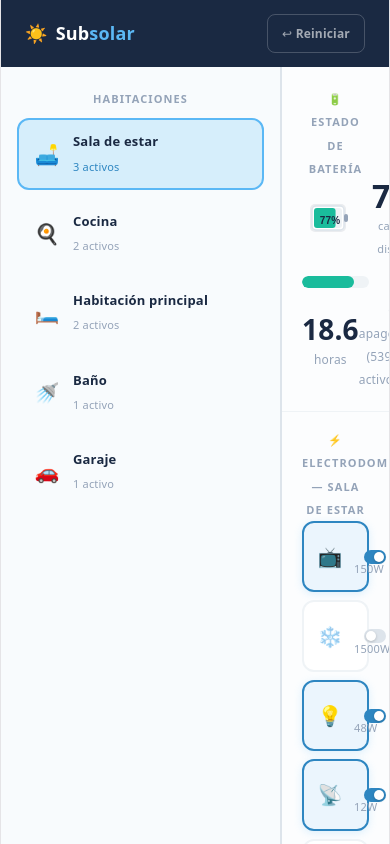
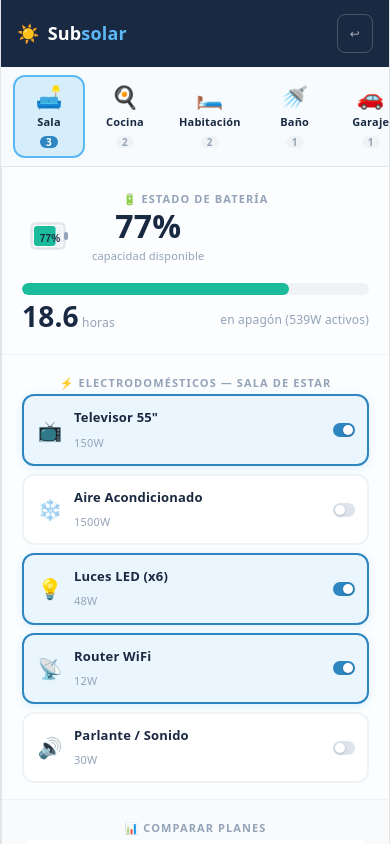
Before and after one commit to pangar03/subsolar-user-fit, a React (Vite) app: page / in a window 390 px wide. Shown: the top 844 px of the page. Built offline with nearby package versions, Linux system fonts and the light colour scheme.

Commit message:
fix: add responsiveness

```diff
--- a/src/components/RoomPanel/RoomPanel.jsx
+++ b/src/components/RoomPanel/RoomPanel.jsx
@@ -3,38 +3,53 @@ import { useSubsolar, ROOMS_DATA } from "../../contexts/SubsolarContext";
 /**
  * RoomPanel
  *
- * Left sidebar of the Simulator. Lists every room as a selectable button.
- * Reads currentRoom, roomCounts, and selectRoom from context.
+ * Renders room selector buttons in two visual modes, controlled by
+ * CSS breakpoints — no JS layout switching needed:
  *
- * Original CSS translated:
- *   .rooms-panel    → flex col, white/90 bg, backdrop-blur, right border, overflow-y-auto
- *   .rooms-title    → 11px uppercase label
- *   .room-btn       → flex row, 2px transparent border, default / hover / active states
- *   .room-emoji     → 20px, fixed 32px wide
- *   .room-name      → 13px bold navy
- *   .room-active-count → 11px gray-400, sky-dark when active
+ *   MOBILE  (< md):
+ *   ┌──────────────────────────────────────────────┐
+ *   │ 🛋️        🍳        🛏️        🚿       🚗   │  ← horizontal scroll strip
+ *   │ Sala    Cocina   Habitación  Baño   Garaje  │     each button stacks emoji + name
+ *   └──────────────────────────────────────────────┘
+ *
+ *   DESKTOP (≥ md):
+ *   ┌──────────┐
+ *   │ HABITA…  │
+ *   │ ─────    │
+ *   │ 🛋️ Sala  │  ← vertical sidebar, full labels + active-count badge
+ *   │ 🍳 Coc…  │
+ *   │ 🛏️ Hab…  │
+ *   │ 🚿 Baño  │
+ *   │ 🚗 Gar…  │
+ *   └──────────┘
+ *
+ * No props needed — layout is fully driven by Tailwind breakpoint classes.
+ * All state comes from context (currentRoom, roomCounts, selectRoom).
  */
 const RoomPanel = () => {
     const { currentRoom, roomCounts, selectRoom } = useSubsolar();
-
     const rooms = Object.entries(ROOMS_DATA);
 
     return (
         /*
-            .rooms-panel
-            background: rgba(255,255,255,0.9); backdrop-filter: blur(10px);
-            border-right: 1px solid #DDE4EB;
-            padding: 20px 16px; overflow-y: auto;
-            display: flex; flex-direction: column; gap: 8px;
+            MOBILE:   flex-row, horizontal scroll, fixed height, border-bottom
+                      shrink-0 so it never collapses and AppliancePanel gets the rest
+            DESKTOP:  flex-col, vertical scroll, fixed width (set by parent grid), border-right
+
+            bg + backdrop-blur are the same in both modes.
         */
-        <div className="flex flex-col gap-2 px-4 py-5 overflow-y-auto bg-white/90 backdrop-blur-[10px] border-r border-[#DDE4EB]">
-            {/*
-                .rooms-title
-                font-size:11px; font-weight:700; letter-spacing:0.1em;
-                text-transform:uppercase; color:#94A3B8;
-                padding: 0 4px; margin-bottom:4px;
-            */}
-            <p className="text-[11px] font-bold tracking-[0.1em] uppercase text-[#94A3B8] px-1 mb-1">
+        <div
+            className="
+                shrink-0
+                flex flex-row gap-1 overflow-x-auto overflow-y-hidden
+                px-3 py-2 border-b border-[#DDE4EB]
+                md:flex-col md:gap-2 md:overflow-x-hidden md:overflow-y-auto
+                md:px-4 md:py-5 md:border-b-0 md:border-r md:border-[#DDE4EB]
+                bg-white/90 backdrop-blur-[10px]
+            "
+        >
+            {/* Section label — hidden on mobile (no room), visible on desktop */}
+            <p className="hidden md:block text-[11px] font-bold tracking-[0.1em] uppercase text-[#94A3B8] px-1 mb-1 shrink-0">
                 Habitaciones
             </p>
 
@@ -43,27 +58,24 @@ const RoomPanel = () => {
                 const count = roomCounts[roomId] ?? 0;
 
                 return (
-                    /*
-                        .room-btn (base)
-                        display:flex; align-items:center; gap:10px;
-                        padding:10px 12px; border-radius:12px; cursor:pointer;
-                        border: 2px solid transparent; background:transparent;
-                        width:100%; text-align:left; transition:all 0.2s;
-
-                        :hover → background: #F8FAFB;
-
-                        .room-btn.active
-                        background: #D6EEFB; border-color: #5BB8F5;
-                    */
                     <button
                         key={roomId}
                         onClick={() => selectRoom(roomId)}
                         className={`
-                            flex items-center gap-[10px]
-                            px-3 py-[10px] rounded-[12px]
-                            border-2 w-full text-left
-                            font-jakarta cursor-pointer
-                            transition-all duration-200
+                            cursor-pointer font-jakarta transition-all duration-200
+                            border-2 rounded-[12px]
+
+                            /* ── MOBILE: compact vertical stack ── */
+                            flex-col items-center justify-center gap-0.5
+                            flex shrink-0
+                            px-3 py-2 min-w-[72px]
+                            text-center
+
+                            /* ── DESKTOP: horizontal row with full info ── */
+                            md:flex-row md:items-center md:gap-[10px]
+                            md:w-full md:text-left
+                            md:px-3 md:py-[10px] md:min-w-0
+
                             ${
                                 isActive
                                     ? "bg-[#D6EEFB] border-[#5BB8F5]"
@@ -72,40 +84,76 @@ const RoomPanel = () => {
                         `}
                     >
                         {/*
-                            .room-emoji
-                            font-size:20px; width:32px; text-align:center;
+                            Emoji:
+                            Mobile  → slightly larger, centred
+                            Desktop → fixed 32px container, centred
                         */}
-                        <span className="text-[20px] w-8 text-center shrink-0">
+                        <span className="text-[22px] md:text-[20px] md:w-8 md:text-center shrink-0">
                             {room.emoji}
                         </span>
 
                         {/*
-                            .room-info → flex:1
+                            Text wrapper:
+                            Mobile  → just the short room name, small, centred
+                            Desktop → name + active-count badge stacked
                         */}
                         <div className="flex-1 min-w-0">
-                            {/*
-                                .room-name
-                                font-size:13px; font-weight:700; color:#1A2942; display:block;
-                            */}
-                            <span className="block text-[13px] font-bold text-[#1A2942] truncate">
-                                {room.label}
+                            <span
+                                className={`
+                                    block font-bold text-[#1A2942] truncate
+                                    text-[11px] md:text-[13px]
+                                `}
+                            >
+                                {/*
+                                    Mobile: show a short version of the label to save space.
+                                    "Habitación principal" → "Hab." etc.
+                                    We use the ROOMS_DATA key as the short label on mobile.
+                                    On desktop show the full label.
+                                */}
+                                <span className="md:hidden">
+                                    {room.label.split(" ")[0]}
+                                </span>
+                                <span className="hidden md:inline">
+                                    {room.label}
+                                </span>
                             </span>
 
                             {/*
-                                .room-active-count
-                                font-size:11px; color:#94A3B8; display:block; margin-top:1px;
-                                .room-btn.active .room-active-count → color:#2E86C1;
+                                Active-count badge — hidden on mobile to save space,
+                                shown on desktop below the room name.
                             */}
                             <span
-                                className={`block text-[11px] mt-px ${
-                                    isActive
-                                        ? "text-[#2E86C1]"
-                                        : "text-[#94A3B8]"
-                                }`}
+                                className={`
+                                    hidden md:block text-[11px] mt-px
+                                    ${isActive ? "text-[#2E86C1]" : "text-[#94A3B8]"}
+                                `}
                             >
                                 {count} {count === 1 ? "activo" : "activos"}
                             </span>
                         </div>
+
+                        {/*
+                            Mobile-only active-count dot — a small coloured circle
+                            in the top-right of the button when count > 0, so the
+                            user gets feedback without needing the text label.
+                            Hidden on desktop (the text badge handles it there).
+                        */}
+                        {count > 0 && (
+                            <span
+                                className={`
+                                    md:hidden
+                                    text-[10px] font-bold rounded-full
+                                    px-1.5 py-px leading-none
+                                    ${
+                                        isActive
+                                            ? "bg-[#2E86C1] text-white"
+                                            : "bg-[#EFF3F6] text-[#94A3B8]"
+                                    }
+                                `}
+                            >
+                                {count}
+                            </span>
+                        )}
                     </button>
                 );
             })}
--- a/src/components/Simulator/Simulator.jsx
+++ b/src/components/Simulator/Simulator.jsx
@@ -5,20 +5,35 @@ import AppliancePanel from "../AppliancePanel/AppliancePanel";
 /**
  * Simulator
  *
- * Top-level screen for the simulator. Composes:
- *   - A sticky header (logo, profile chip, restart button)
- *   - A two-column body: RoomPanel (left) | AppliancePanel (right)
+ * Mobile-first responsive layout:
  *
- * The isometric center column from the original has been intentionally removed.
- * The two-column layout fills the full viewport height below the header.
+ *   MOBILE  (default, < md / 768px)
+ *   ┌─────────────────────────────┐
+ *   │         Header              │  sticky, full width
+ *   ├─────────────────────────────┤
+ *   │   RoomPanel (horizontal     │  horizontal scroll tab bar,
+ *   │   scroll tab strip)         │  fixed height, shrink-0
+ *   ├─────────────────────────────┤
+ *   │                             │
+ *   │   AppliancePanel            │  flex-1, scrolls vertically
+ *   │                             │
+ *   └─────────────────────────────┘
  *
- * Original CSS translated:
- *   #sim-screen     → background:#B8D4E8; flex-direction:column; min-height:100vh;
- *   .sim-header     → navy bg; padding:14px 24px; flex row space-between; shrink-0
- *   .sim-logo       → Nunito 900 18px white, gap:8px; "solar" span in sky blue
- *   .profile-chip   → pill, profile-variant colours
- *   .btn-restart    → ghost border button, white/60, hover white
- *   .sim-body       → flex:1; two-column grid (was 3-col with iso center)
+ *   DESKTOP (≥ md / 768px)
+ *   ┌──────────────────────────────────────┐
+ *   │              Header                  │  sticky, full width
+ *   ├──────────┬───────────────────────────┤
+ *   │          │                           │
+ *   │ RoomPanel│     AppliancePanel        │  side-by-side columns,
+ *   │ 280px    │     flex-1                │  both scroll independently
+ *   │          │                           │
+ *   └──────────┴───────────────────────────┘
+ *
+ * RoomPanel receives a `layout` prop so it can switch between
+ * vertical (desktop sidebar) and horizontal (mobile tab strip) rendering.
+ * AppliancePanel is unchanged — it always stacks vertically.
+ *
+ * No functionality changes — all state and actions remain in context.
  */
 const Simulator = () => {
     const { result, resetQuiz } = useSubsolar();
@@ -28,22 +43,19 @@ const Simulator = () => {
     return (
         /*
             #sim-screen
-            background:#B8D4E8; display:flex; flex-direction:column; min-height:100vh;
+            Mobile:  flex col, min-h-screen
+            Desktop: same — the inner body switches from stacked to side-by-side
         */
         <div className="flex flex-col min-h-screen bg-[#B8D4E8]">
-            {/* ── Header ───────────────────────────────────────────
-                .sim-header
-                background:#1A2942; padding:14px 24px;
-                display:flex; align-items:center; justify-content:space-between;
-                flex-shrink:0;
+            {/* ── Header ──────────────────────────────────────────────
+                Identical on all breakpoints except the profile chip
+                hides its text label on very small screens (< sm) to
+                prevent overflow — the coloured pill itself remains visible.
+
+                sticky + z-10 so it stays above the scrolling panels.
             */}
-            <header className="flex items-center justify-between px-6 py-[14px] bg-[#1A2942] shrink-0">
-                {/*
-                    .sim-logo
-                    font-family:'Nunito'; font-weight:900; font-size:18px; color:white;
-                    display:flex; align-items:center; gap:8px;
-                    .sim-logo span → color:#5BB8F5;
-                */}
+            <header className="sticky top-0 z-10 flex items-center justify-between px-4 md:px-6 py-[14px] bg-[#1A2942] shrink-0">
+                {/* Logo — unchanged */}
                 <div className="flex items-center gap-2 font-nunito font-black text-[18px] text-white">
                     <span>☀️</span>
                     <span>
@@ -51,20 +63,12 @@ const Simulator = () => {
                     </span>
                 </div>
 
-                <div className="flex items-center gap-[10px]">
-                    {/*
-                        .profile-chip (base)
-                        padding:6px 14px; border-radius:99px; font-size:12px;
-                        font-weight:700; letter-spacing:0.04em;
-
-                        .chip-ahorrador  → background:rgba(91,184,245,0.2);  color:#90CAF9;
-                        .chip-resiliente → background:rgba(26,188,156,0.2);  color:#80CBC4;
-                    */}
+                <div className="flex items-center gap-2 md:gap-[10px]">
                     {result && (
                         <span
                             className={`
-                                px-[14px] py-1.5 rounded-full
-                                text-[12px] font-bold tracking-[0.04em]
+                                px-3 md:px-[14px] py-1.5 rounded-full
+                                text-[11px] md:text-[12px] font-bold tracking-[0.04em]
                                 ${
                                     isResilient
                                         ? "bg-[rgba(26,188,156,0.2)] text-[#80CBC4]"
@@ -72,48 +76,57 @@ const Simulator = () => {
                                 }
                             `}
                         >
-                            {result.badgeLabel}
+                            {/*
+                                On mobile show only the emoji part of the badge label
+                                (e.g. "⚡" or "💰") to save horizontal space.
+                                On sm+ show the full label.
+                                badgeLabel format is "⚡ Perfil Resiliente" — split on space.
+                            */}
+                            <span className="sm:hidden">
+                                {result.badgeLabel.split(" ")[0]}
+                            </span>
+                            <span className="hidden sm:inline">
+                                {result.badgeLabel}
+                            </span>
                         </span>
                     )}
 
-                    {/*
-                        .btn-restart
-                        padding:7px 14px; border:1px solid rgba(255,255,255,0.2);
-                        border-radius:8px; background:transparent;
-                        color:rgba(255,255,255,0.6); font-size:12px; font-weight:600;
-                        cursor:pointer; transition:all 0.2s;
-                        :hover → background:rgba(255,255,255,0.1); color:white;
-                    */}
                     <button
                         onClick={resetQuiz}
                         className="
-                            px-[14px] py-[7px]
+                            px-3 md:px-[14px] py-[7px]
                             border border-white/20 rounded-[8px]
                             bg-transparent text-white/60
                             text-[12px] font-semibold font-jakarta
                             cursor-pointer transition-all duration-200
                             hover:bg-white/10 hover:text-white
+                            whitespace-nowrap
                         "
                     >
-                        ↩ Reiniciar
+                        {/* Full label on sm+, icon-only on xs */}
+                        <span className="sm:hidden">↩</span>
+                        <span className="hidden sm:inline">↩ Reiniciar</span>
                     </button>
                 </div>
             </header>
-            {/* /Header */}
 
-            {/* ── Body — two-column layout ──────────────────────────
-                Original .sim-body was grid-template-columns: 280px 1fr 300px.
-                With the iso center removed, we use: 280px 1fr (or 300px).
-                Both panels scroll independently; the grid itself is overflow-hidden.
+            {/* ── Body ────────────────────────────────────────────────
+                MOBILE:  flex-col — RoomPanel on top as tab strip,
+                         AppliancePanel below filling remaining height.
+                DESKTOP: grid with fixed 280px left column for RoomPanel.
             */}
-            <div className="flex-1 grid grid-cols-[280px_1fr] overflow-hidden">
-                {/* Left: Room selector */}
-                <RoomPanel />
+            <div className="flex-1 flex flex-col md:grid md:grid-cols-[280px_1fr] overflow-hidden">
+                {/*
+                    RoomPanel receives `layout` so it can render differently:
+                      mobile  → horizontal scrolling strip  (layout="horizontal")
+                      desktop → vertical sidebar            (layout="vertical")
+                    See RoomPanel.jsx for the two rendering modes.
+                */}
+                <RoomPanel layout="horizontal" mdLayout="vertical" />
 
-                {/* Right: Battery + Appliances + Plans */}
+                {/* AppliancePanel — always the same, fills remaining space */}
                 <AppliancePanel />
             </div>
-            {/* /Body */}
         </div>
     );
 };
```
